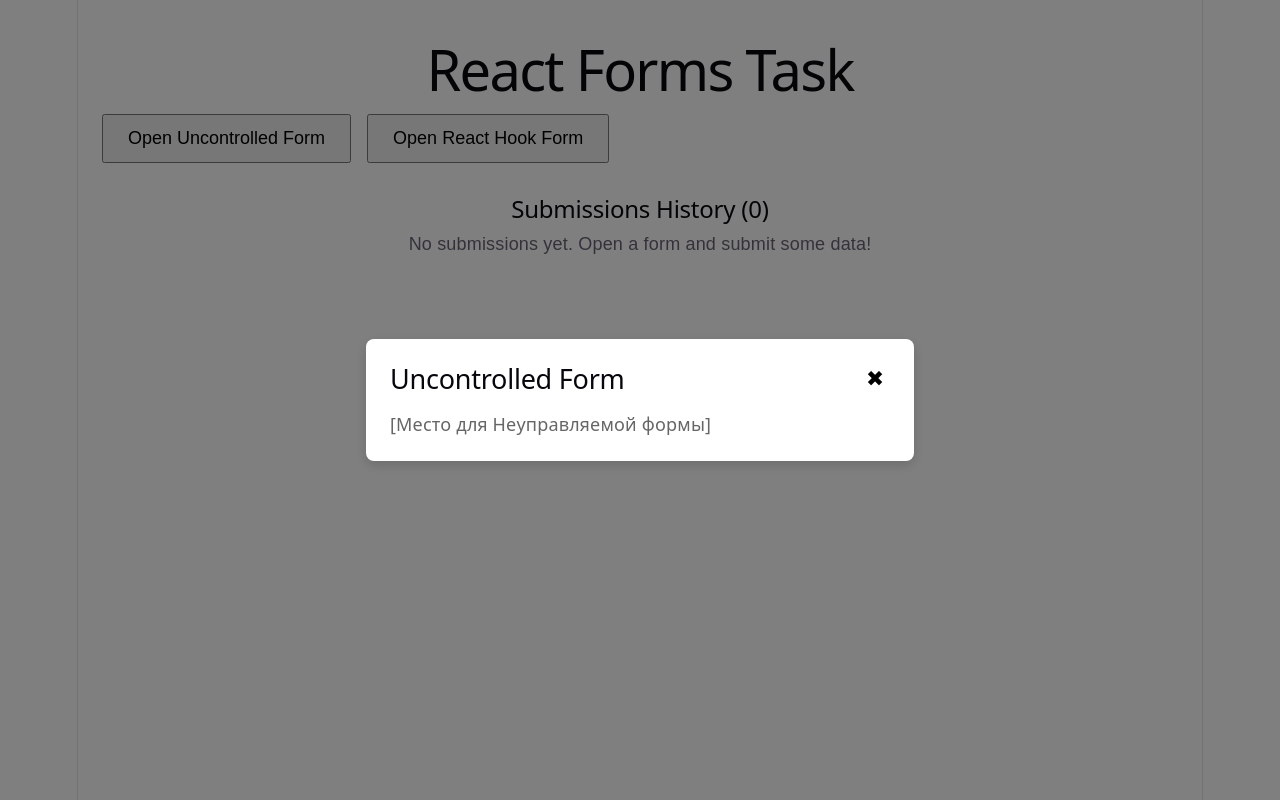
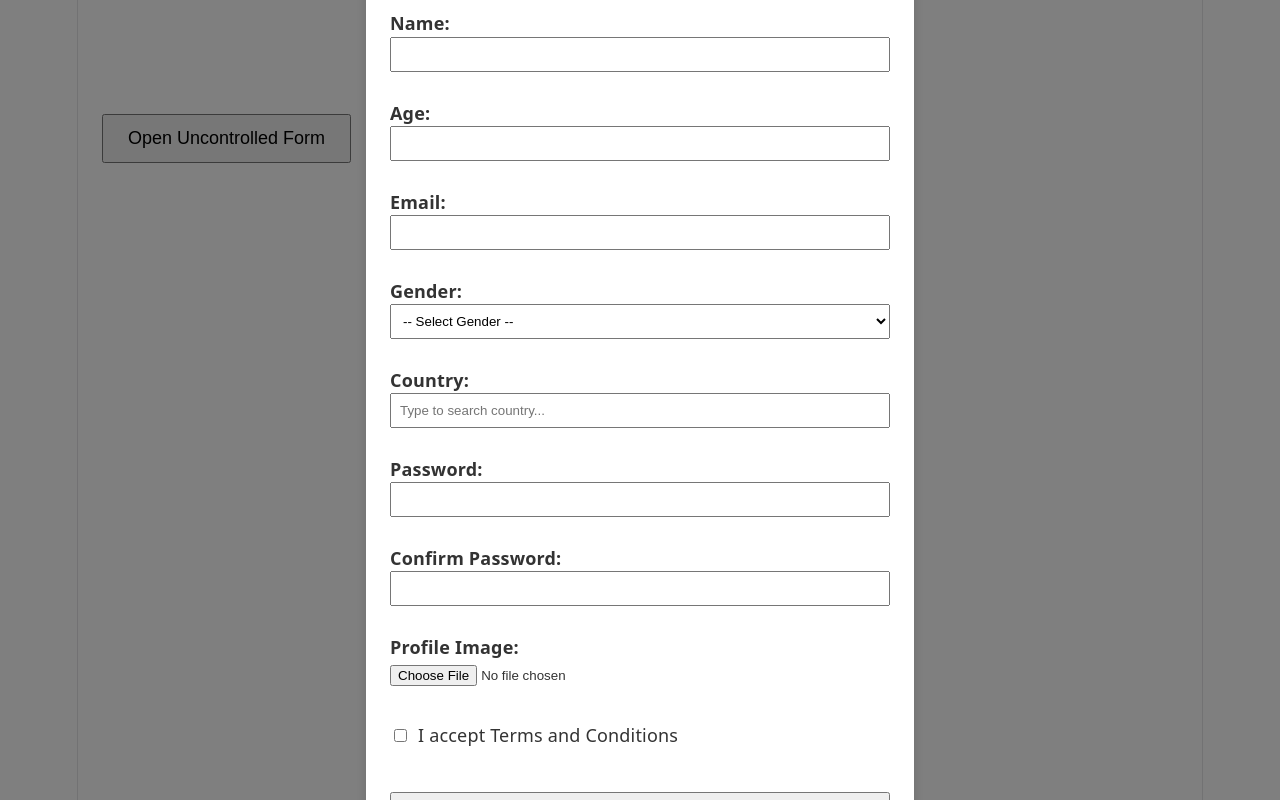
Before and after one commit to Morevna/react--search-engine, a React (Vite) app: page / in a window 1280 px wide. Both pictures are taken after a click on the button "Open Uncontrolled Form". Built offline with nearby package versions, Linux system fonts and the light colour scheme.

Commit message:
feat: add uncontrolled modal form

```diff
--- /dev/null
+++ b/src/components/CountryAutocomplete.tsx
@@ -0,0 +1,32 @@
+import { useFormStore } from '../store/useFormStore';
+
+interface Props {
+  id: string;
+  name: string;
+  defaultValue?: string;
+}
+
+const CountryAutocomplete = ({ id, name, defaultValue = '' }: Props) => {
+  const countries = useFormStore((state) => state.countries);
+
+  return (
+    <>
+      <input
+        id={id}
+        name={name}
+        type="text"
+        list="countries-list"
+        defaultValue={defaultValue}
+        placeholder="Type to search country..."
+        style={{ width: '100%', padding: '8px', boxSizing: 'border-box' }}
+      />
+      <datalist id="countries-list">
+        {countries.map((country) => (
+          <option key={country} value={country} />
+        ))}
+      </datalist>
+    </>
+  );
+};
+
+export default CountryAutocomplete;
--- /dev/null
+++ b/src/components/PasswordStrength.tsx
@@ -0,0 +1,29 @@
+import { checkPasswordStrength } from '../utils/file.utils';
+
+interface Props {
+  password?: string;
+}
+
+const PasswordStrength = ({ password = '' }: Props) => {
+  if (!password) return null;
+
+  const strength = checkPasswordStrength(password);
+
+  const renderRule = (isValid: boolean, text: string) => (
+    <div style={{ color: isValid ? 'green' : 'red', fontSize: '0.85rem', margin: '2px 0' }}>
+      {isValid ? '●' : '○'} {text}
+    </div>
+  );
+
+  return (
+    <div style={{ marginTop: '8px', padding: '8px', border: '1px dashed #ccc', borderRadius: '4px' }}>
+      <p style={{ margin: '0 0 4px 0', fontSize: '0.9rem', fontWeight: 'bold' }}>Password Strength:</p>
+      {renderRule(strength.hasUpper, 'At least 1 uppercase letter')}
+      {renderRule(strength.hasLower, 'At least 1 lowercase letter')}
+      {renderRule(strength.hasNumber, 'At least 1 number')}
+      {renderRule(strength.hasSpecial, 'At least 1 special character')}
+    </div>
+  );
+};
+
+export default PasswordStrength;
--- /dev/null
+++ b/src/components/UncontrolledForm.tsx
@@ -0,0 +1,150 @@
+import { useState } from 'react';
+import { useFormStore } from '../store/useFormStore';
+import { formSchema } from '../schemas/form.schema';
+import { validateImageFile, convertToBase64 } from '../utils/file.utils';
+import PasswordStrength from './PasswordStrength';
+import CountryAutocomplete from './CountryAutocomplete';
+
+interface Props {
+  onSuccess: () => void;
+}
+
+const UncontrolledForm = ({ onSuccess }: Props) => {
+  const addSubmission = useFormStore((state) => state.addSubmission);
+
+  const [errors, setErrors] = useState<Record<string, string>>({});
+  const [currentPassword, setCurrentPassword] = useState('');
+
+  const handleSubmit = async (e: React.FormEvent<HTMLFormElement>) => {
+    e.preventDefault();
+    setErrors({});
+
+    const formData = new FormData(e.currentTarget);
+
+    const imageFile = formData.get('imageFile') as File;
+    let base64Image = '';
+
+    if (imageFile && imageFile.name) {
+      const imageError = validateImageFile(imageFile);
+      if (imageError) {
+        setErrors({ image: imageError });
+        return;
+      }
+      base64Image = await convertToBase64(imageFile);
+    }
+
+    const rawData = {
+      name: formData.get('name') as string,
+      age: Number(formData.get('age')) || 0,
+      email: formData.get('email') as string,
+      gender: formData.get('gender') as string,
+      country: formData.get('country') as string,
+      password: formData.get('password') as string,
+      confirmPassword: formData.get('confirmPassword') as string,
+      terms: formData.get('terms') === 'on',
+      image: base64Image,
+    };
+
+    const result = formSchema.safeParse(rawData);
+
+    if (!result.success) {
+      const fieldErrors: Record<string, string> = {};
+      result.error.issues.forEach((issue) => {
+        if (issue.path[0]) {
+          fieldErrors[issue.path[0].toString()] = issue.message;
+        }
+      });
+      setErrors(fieldErrors);
+      return;
+    }
+
+    addSubmission(result.data);
+    e.currentTarget.reset();
+    onSuccess();
+  };
+
+  const renderError = (field: string) => (
+    <div style={{ color: 'red', fontSize: '0.8rem', minHeight: '18px', marginTop: '2px' }}>
+      {errors[field] || ''}
+    </div>
+  );
+
+  return (
+    <form onSubmit={handleSubmit} style={{ display: 'flex', flexDirection: 'column', gap: '8px' }}>
+
+      <div>
+        <label htmlFor="unc-name" style={{ fontWeight: 'bold', display: 'block' }}>Name:</label>
+        <input id="unc-name" name="name" type="text" style={{ width: '100%', padding: '8px', boxSizing: 'border-box' }} />
+        {renderError('name')}
+      </div>
+
+      <div>
+        <label htmlFor="unc-age" style={{ fontWeight: 'bold', display: 'block' }}>Age:</label>
+        <input id="unc-age" name="age" type="number" style={{ width: '100%', padding: '8px', boxSizing: 'border-box' }} />
+        {renderError('age')}
+      </div>
+
+      <div>
+        <label htmlFor="unc-email" style={{ fontWeight: 'bold', display: 'block' }}>Email:</label>
+        <input id="unc-email" name="email" type="text" style={{ width: '100%', padding: '8px', boxSizing: 'border-box' }} />
+        {renderError('email')}
+      </div>
+
+      <div>
+        <label htmlFor="unc-gender" style={{ fontWeight: 'bold', display: 'block' }}>Gender:</label>
+        <select id="unc-gender" name="gender" style={{ width: '100%', padding: '8px' }}>
+          <option value="">-- Select Gender --</option>
+          <option value="male">Male</option>
+          <option value="female">Female</option>
+          <option value="other">Other</option>
+        </select>
+        {renderError('gender')}
+      </div>
+
+      <div>
+        <label htmlFor="unc-country" style={{ fontWeight: 'bold', display: 'block' }}>Country:</label>
+        <CountryAutocomplete id="unc-country" name="country" />
+        {renderError('country')}
+      </div>
+
+      <div>
+        <label htmlFor="unc-password" style={{ fontWeight: 'bold', display: 'block' }}>Password:</label>
+        <input
+          id="unc-password"
+          name="password"
+          type="password"
+          onChange={(e) => setCurrentPassword(e.target.value)}
+          style={{ width: '100%', padding: '8px', boxSizing: 'border-box' }}
+        />
+        <PasswordStrength password={currentPassword} />
+        {renderError('password')}
+      </div>
+
+      <div>
+        <label htmlFor="unc-confirmPassword" style={{ fontWeight: 'bold', display: 'block' }}>Confirm Password:</label>
+        <input id="unc-confirmPassword" name="confirmPassword" type="password" style={{ width: '100%', padding: '8px', boxSizing: 'border-box' }} />
+        {renderError('confirmPassword')}
+      </div>
+
+      <div>
+        <label htmlFor="unc-image" style={{ fontWeight: 'bold', display: 'block' }}>Profile Image:</label>
+        <input id="unc-image" name="imageFile" type="file" accept="image/png, image/jpeg" />
+        {renderError('image')}
+      </div>
+
+      <div style={{ marginTop: '8px' }}>
+        <label style={{ display: 'flex', alignItems: 'center', gap: '8px' }}>
+          <input id="unc-terms" name="terms" type="checkbox" />
+          <span>I accept Terms and Conditions</span>
+        </label>
+        {renderError('terms')}
+      </div>
+
+      <button type="submit" style={{ padding: '10px', marginTop: '16px', cursor: 'pointer', fontSize: '1rem', fontWeight: 'bold' }}>
+        Submit (Uncontrolled)
+      </button>
+    </form>
+  );
+};
+
+export default UncontrolledForm;
--- a/src/pages/Main.tsx
+++ b/src/pages/Main.tsx
@@ -1,6 +1,7 @@
 import { useState } from 'react';
 import Modal from '../components/ui/Modal';
 import { useFormStore } from '../store/useFormStore';
+import UncontrolledForm from '../components/UncontrolledForm';
 
 const Main = () => {
   const [isUncontrolledOpen, setIsUncontrolledOpen] = useState(false);
@@ -32,7 +33,7 @@ const Main = () => {
         onClose={() => setIsUncontrolledOpen(false)}
         title="Uncontrolled Form"
       >
-        <div style={{ color: '#666' }}>[Место для Неуправляемой формы]</div>
+        <UncontrolledForm onSuccess={() => setIsUncontrolledOpen(false)} />
       </Modal>
 
       <Modal
```
